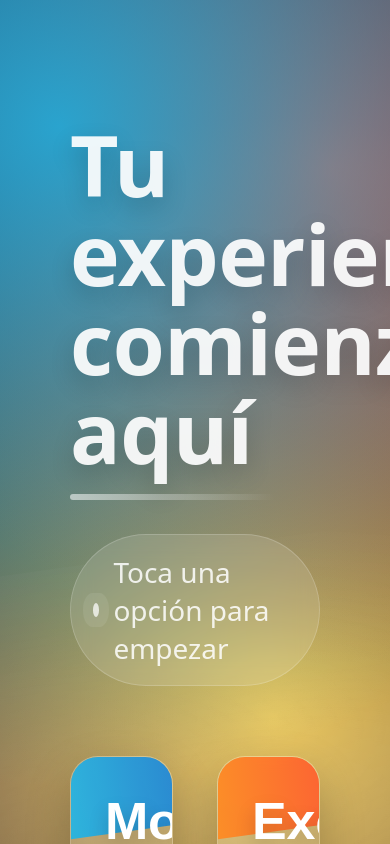
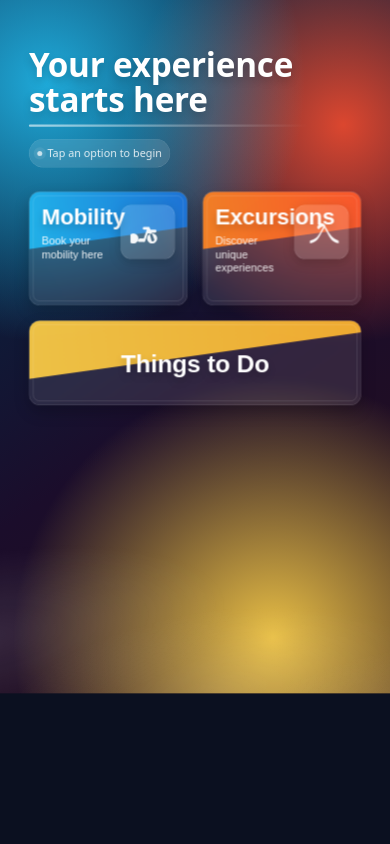
Before and after one commit to Digitalroca/totem-kiosk, a plain HTML site: page index.html in a window 390 px wide. Drawn offline with Linux system fonts and the light colour scheme.

Commit message:
Update index.html

```diff
--- a/index.html
+++ b/index.html
@@ -1,97 +1,98 @@
 <!doctype html>
-<html lang="es">
+<html lang="en">
 <head>
   <meta charset="utf-8" />
   <meta name="viewport" content="width=device-width,initial-scale=1,viewport-fit=cover" />
-  <title>Totem Kiosk</title>
+  <title>Kiosk Menu</title>
   <style>
     :root{
-      /* Ajustes rápidos */
-      --w: 1080;
-      --h: 1920;
+      --W: 1080;
+      --H: 1920;
 
-      --radius: 28px;
+      --white: #fff;
+      --glass: rgba(255,255,255,.10);
+      --glass2: rgba(255,255,255,.14);
+      --stroke: rgba(255,255,255,.22);
+
       --shadow: 0 18px 45px rgba(0,0,0,.22);
       --shadowSoft: 0 10px 28px rgba(0,0,0,.18);
 
-      --white: rgba(255,255,255,.92);
-      --glass: rgba(255,255,255,.14);
-      --glass2: rgba(255,255,255,.10);
+      --blue1:#22c1f3; --blue2:#1a66d9;
+      --orange1:#ff8a1f; --orange2:#ff4f2e;
+      --yellow1:#ffd34a; --yellow2:#ffb02b;
 
-      --btnBlue1: #1fb7e8;
-      --btnBlue2: #1678d8;
+      --radius: 34px;
+      --btnRadius: 30px;
 
-      --btnOrange1: #ff8a1f;
-      --btnOrange2: #ff4f2e;
-
-      --btnYellow1: #ffd34a;
-      --btnYellow2: #ffae2a;
-
-      --text: #0b1020;
-      --muted: rgba(255,255,255,.85);
+      --textSoft: rgba(255,255,255,.86);
     }
 
-    *{ box-sizing:border-box; }
-    html,body{ height:100%; margin:0; font-family: system-ui, -apple-system, Segoe UI, Roboto, Arial, sans-serif; }
+    *{box-sizing:border-box}
+    html,body{height:100%;margin:0}
     body{
       background:#0b1020;
-      overflow:hidden; /* evita scroll en tótem */
+      overflow:hidden; /* no scroll on kiosks */
       user-select:none;
+      -webkit-user-select:none;
       touch-action:manipulation;
+      font-family: system-ui, -apple-system, Segoe UI, Roboto, Arial, sans-serif;
     }
 
-    /* Contenedor 9:16 centrado (se adapta a cualquier pantalla manteniendo proporción) */
-    .stage{
-      height:100vh;
-      width: calc(100vh * (9/16));
-      max-width:100vw;
-      margin:0 auto;
+    /* Fixed 9:16 canvas scaled to screen (Kiosk-safe) */
+    .viewport{
+      width:100vw;height:100vh;
+      display:grid;place-items:center;
+      background:#0b1020;
+    }
+    .canvas{
+      width: calc(var(--W) * 1px);
+      height: calc(var(--H) * 1px);
+      transform-origin: top left;
+      border-radius: 0;
       position:relative;
       overflow:hidden;
-      border-radius: 0;
-      background: radial-gradient(1200px 1200px at 15% 15%, rgba(31,183,232,.85), transparent 55%),
-                  radial-gradient(900px 900px at 85% 20%, rgba(255,79,46,.85), transparent 55%),
-                  radial-gradient(1000px 1000px at 70% 85%, rgba(255,211,74,.9), transparent 60%),
+
+      background:
+        radial-gradient(1300px 1300px at 12% 12%, rgba(34,193,243,.85), transparent 55%),
+        radial-gradient(1100px 1100px at 88% 18%, rgba(255,79,46,.85), transparent 55%),
+        radial-gradient(1200px 1200px at 70% 92%, rgba(255,211,74,.90), transparent 60%),
         linear-gradient(145deg, #0d2a4a 0%, #0a1f3c 25%, #1b0d2b 55%, #260d18 100%);
     }
 
-    /* Ondas decorativas tipo “landing” */
     .wave{
-      position:absolute; inset:auto -20% -25% -20%;
-      height:60%;
+      position:absolute; inset:auto -20% -28% -20%;
+      height:62%;
       transform:skewY(-8deg);
-      filter: blur(0.2px);
+      background:
+        radial-gradient(1200px 420px at 10% 35%, rgba(255,255,255,.12), transparent 60%),
+        radial-gradient(1000px 380px at 55% 55%, rgba(255,255,255,.10), transparent 60%),
+        radial-gradient(900px 340px at 92% 68%, rgba(255,255,255,.08), transparent 60%);
       opacity:.95;
-      background:
-        radial-gradient(1200px 400px at 15% 40%, rgba(255,255,255,.12), transparent 60%),
-        radial-gradient(1000px 380px at 55% 55%, rgba(255,255,255,.10), transparent 60%),
-        radial-gradient(900px 340px at 90% 65%, rgba(255,255,255,.08), transparent 60%);
+      pointer-events:none;
     }
 
+    /* Header */
     .header{
       position:relative;
-      padding: 120px 70px 40px;
+      padding: 130px 80px 40px;
       color: var(--white);
-      text-align:left;
     }
-
     .title{
-      font-size: 84px;
-      line-height: 1.06;
-      letter-spacing: -0.5px;
-      margin:0 0 18px;
+      margin:0;
+      font-weight: 850;
+      font-size: 92px;
+      line-height: 1.05;
+      letter-spacing: -0.6px;
       text-shadow: 0 10px 25px rgba(0,0,0,.18);
-      font-weight: 800;
     }
-
-    .subtitleLine{
+    .rule{
+      margin-top: 22px;
       height: 6px;
-      width: 82%;
+      width: 84%;
       border-radius: 10px;
-      background: linear-gradient(90deg, rgba(255,255,255,.7), rgba(255,255,255,.0));
-      opacity:.8;
+      background: linear-gradient(90deg, rgba(255,255,255,.7), rgba(255,255,255,0));
+      opacity:.85;
     }
-
     .hint{
       margin-top: 34px;
       display:inline-flex;
@@ -101,8 +102,8 @@
       border-radius: 999px;
       background: rgba(255,255,255,.12);
       border: 1px solid rgba(255,255,255,.18);
-      color: var(--muted);
-      font-size: 28px;
+      color: var(--textSoft);
+      font-size: 30px;
       backdrop-filter: blur(10px);
       -webkit-backdrop-filter: blur(10px);
     }
@@ -112,119 +113,133 @@
       box-shadow: 0 0 0 10px rgba(255,255,255,.08);
     }
 
+    /* Menu layout */
     .menu{
       position:relative;
-      padding: 30px 70px 0;
+      padding: 26px 80px 0;
       display:flex;
       flex-direction:column;
-      gap: 44px;
+      gap: 42px;
     }
+    .row{display:flex; gap:42px;}
 
-    .row{
-      display:flex;
-      gap: 44px;
-    }
-
+    /* Buttons – built like the reference: big, glossy, with pictogram */
     .btn{
       flex:1;
-      border: 0;
-      border-radius: var(--radius);
-      padding: 34px 34px;
-      color: white;
+      border:0;
+      border-radius: var(--btnRadius);
+      min-height: 315px;
+      padding: 34px 34px 30px;
+      color:#fff;
       text-align:left;
-      box-shadow: var(--shadow);
       position:relative;
       overflow:hidden;
       cursor:pointer;
-      min-height: 300px;
-      background: var(--glass);
+
+      background: rgba(255,255,255,.10);
       border: 1px solid rgba(255,255,255,.18);
       backdrop-filter: blur(10px);
       -webkit-backdrop-filter: blur(10px);
+      box-shadow: var(--shadow);
       transition: transform .08s ease, filter .08s ease;
     }
-    .btn:active{ transform: scale(.985); filter: brightness(1.02); }
+    .btn:active{ transform: scale(.987); filter: brightness(1.03); }
 
+    /* Color slab on top, like the sample */
     .btn::before{
       content:"";
-      position:absolute; inset:-60% -20% auto -20%;
-      height: 85%;
+      position:absolute;
+      left:-18%; top:-55%;
+      width: 140%;
+      height: 95%;
       transform: rotate(-8deg);
-      opacity:.9;
+      opacity:.92;
     }
-    .btn.blue::before{ background: linear-gradient(90deg, var(--btnBlue1), var(--btnBlue2)); }
-    .btn.orange::before{ background: linear-gradient(90deg, var(--btnOrange1), var(--btnOrange2)); }
-    .btn.yellow::before{ background: linear-gradient(90deg, var(--btnYellow1), var(--btnYellow2)); }
+    .blue::before{ background: linear-gradient(90deg, var(--blue1), var(--blue2)); }
+    .orange::before{ background: linear-gradient(90deg, var(--orange1), var(--orange2)); }
+    .yellow::before{ background: linear-gradient(90deg, var(--yellow1), var(--yellow2)); }
 
-    .btnContent{
-      position:relative;
-      display:flex;
-      height:100%;
-      flex-direction:column;
-      justify-content:space-between;
-      gap: 18px;
+    /* Inner border highlight */
+    .btn::after{
+      content:"";
+      position:absolute; inset:10px;
+      border-radius: calc(var(--btnRadius) - 12px);
+      border: 2px solid rgba(255,255,255,.16);
+      pointer-events:none;
     }
 
     .btnTop{
+      position:relative;
       display:flex;
-      align-items:center;
+      align-items:flex-start;
       justify-content:space-between;
-      gap: 24px;
+      gap: 18px;
+      height:100%;
     }
-
-    .btnLabel{
-      font-size: 52px;
-      font-weight: 800;
-      letter-spacing: -0.2px;
-      margin: 0;
+    .btnText{
+      display:flex;
+      flex-direction:column;
+      gap: 14px;
+      min-width:0; /* allow wrapping */
+      padding-top: 4px;
+    }
+    .btnTitle{
+      margin:0;
+      font-weight: 900;
+      font-size: 62px;
+      line-height: 1.03;
+      letter-spacing: -0.4px;
       text-shadow: 0 10px 20px rgba(0,0,0,.18);
+      word-break: keep-all;
     }
-
     .btnSub{
       margin:0;
       font-size: 30px;
+      line-height: 1.25;
       opacity:.92;
-      max-width: 90%;
-      line-height: 1.25;
+      max-width: 420px; /* prevents overflow */
     }
 
-    .icon{
-      width: 120px;
-      height: 120px;
-      border-radius: 26px;
-      background: rgba(255,255,255,.16);
+    .iconBox{
+      width: 150px;
+      height: 150px;
+      border-radius: 30px;
+      background: rgba(255,255,255,.15);
       border: 1px solid rgba(255,255,255,.22);
+      box-shadow: var(--shadowSoft);
       display:grid;
       place-items:center;
-      box-shadow: var(--shadowSoft);
       flex: 0 0 auto;
+      margin-top: 2px;
     }
-    .icon svg{ width:78px; height:78px; fill: rgba(255,255,255,.95); }
+    .iconBox svg{
+      width: 96px;
+      height: 96px;
+      fill: rgba(255,255,255,.95);
+    }
 
-    /* Botón inferior grande */
+    /* Wide bottom button */
     .btnWide{
-      width:100%;
-      min-height: 220px;
+      min-height: 235px;
       text-align:center;
-      padding: 26px 34px;
+      padding: 30px 34px;
     }
-    .btnWide .btnLabel{ text-align:center; }
+    .btnWide .btnTop{ justify-content:center; align-items:center; }
+    .btnWide .iconBox{ display:none; }
+    .btnWide .btnTitle{ font-size: 68px; }
     .btnWide .btnSub{ display:none; }
-    .btnWide .btnTop{ justify-content:center; }
-    .btnWide .icon{ display:none; }
 
-    /* “Pantallas” internas (single-page) */
+    /* Screens */
     .screen{
-      position:absolute;
-      inset:0;
-      padding: 90px 70px 70px;
+      position:absolute; inset:0;
+      padding: 95px 80px 80px;
       display:none;
       color: var(--white);
       background:
-        radial-gradient(1200px 900px at 20% 10%, rgba(31,183,232,.35), transparent 60%),
-        radial-gradient(900px 900px at 85% 30%, rgba(255,79,46,.25), transparent 62%),
-        radial-gradient(1100px 900px at 70% 95%, rgba(255,211,74,.22), transparent 60%),
-        rgba(0,0,0,.20);
+        radial-gradient(1200px 900px at 20% 10%, rgba(34,193,243,.28), transparent 62%),
+        radial-gradient(900px 900px at 85% 30%, rgba(255,79,46,.20), transparent 66%),
+        radial-gradient(1100px 900px at 70% 95%, rgba(255,211,74,.18), transparent 64%),
+        rgba(0,0,0,.22);
       backdrop-filter: blur(6px);
       -webkit-backdrop-filter: blur(6px);
     }
@@ -234,14 +249,14 @@
       display:flex;
       align-items:center;
       justify-content:space-between;
-      gap: 20px;
+      gap: 18px;
       margin-bottom: 34px;
     }
     .screenTitle{
-      font-size: 66px;
       margin:0;
-      font-weight: 850;
-      letter-spacing: -0.3px;
+      font-weight: 900;
+      font-size: 72px;
+      letter-spacing: -0.4px;
     }
     .back{
       border:0;
@@ -251,7 +266,7 @@
       background: rgba(255,255,255,.12);
       border: 1px solid rgba(255,255,255,.18);
       box-shadow: var(--shadowSoft);
-      font-size: 28px;
+      font-size: 30px;
       cursor:pointer;
     }
     .card{
@@ -262,140 +277,145 @@
       box-shadow: var(--shadow);
     }
     .card p{
-      margin: 0 0 18px;
+      margin: 0 0 16px;
       font-size: 34px;
       line-height: 1.35;
-      opacity:.95;
+      opacity:.96;
     }
     .list{
-      margin: 18px 0 0;
+      margin: 12px 0 0;
       padding-left: 26px;
       font-size: 32px;
-      line-height: 1.4;
-      opacity:.95;
-    }
-
-    /* Ajuste si el dispositivo es muy estrecho */
-    @media (max-aspect-ratio: 9/16){
-      .stage{ width:100vw; }
+      line-height: 1.45;
+      opacity:.96;
     }
   </style>
 </head>
 
 <body>
-  <div class="stage" id="stage">
+  <div class="viewport">
+    <div class="canvas" id="canvas">
       <div class="wave"></div>
 
       <!-- HOME -->
       <div id="home">
-      <div class="header">
-        <h1 class="title">Tu experiencia<br/>comienza aquí</h1>
-        <div class="subtitleLine"></div>
-
+        <header class="header">
+          <h1 class="title">Your experience<br>starts here</h1>
+          <div class="rule"></div>
           <div class="hint" id="hint">
             <span class="dot"></span>
-          Toca una opción para empezar
+            Tap an option to begin
           </div>
+        </header>
+
+        <main class="menu" aria-label="Kiosk menu">
+          <div class="row">
+            <button class="btn blue" data-target="screen-mobility" aria-label="Mobility">
+              <div class="btnTop">
+                <div class="btnText">
+                  <p class="btnTitle">Mobility</p>
+                  <p class="btnSub">Book your mobility here</p>
                 </div>
-
-      <div class="menu">
-        <div class="row">
-          <button class="btn blue" data-target="screen-movilidad" aria-label="Movilidad">
-            <div class="btnContent">
-              <div class="btnTop">
-                <div>
-                  <p class="btnLabel">Movilidad</p>
-                  <p class="btnSub">Reserva tu servicio aquí</p>
-                </div>
-                <div class="icon" aria-hidden="true">
-                  <!-- bici -->
+                <div class="iconBox" aria-hidden="true">
+                  <!-- bicycle -->
                   <svg viewBox="0 0 24 24">
                     <path d="M5.5 16.5a3.5 3.5 0 1 0 0 .01V16.5Zm13 0a3.5 3.5 0 1 0 0 .01V16.5ZM6 16.5h3.2l2.1-6H9.5a1 1 0 0 1 0-2H13l.9 2h3.1a1 1 0 0 1 0 2h-2.3l1.7 4.6a1 1 0 0 1-.6 1.3 1 1 0 0 1-1.3-.6L13.2 13H12l-2 5.7A1 1 0 0 1 9 19H6a1 1 0 0 1 0-2Z"/>
                   </svg>
                 </div>
               </div>
-            </div>
             </button>
 
-          <button class="btn orange" data-target="screen-excursiones" aria-label="Excursiones">
-            <div class="btnContent">
+            <button class="btn orange" data-target="screen-excursions" aria-label="Excursions">
               <div class="btnTop">
-                <div>
-                  <p class="btnLabel">Excursiones</p>
-                  <p class="btnSub">Descubre experiencias únicas</p>
+                <div class="btnText">
+                  <p class="btnTitle">Excursions</p>
+                  <p class="btnSub">Discover unique experiences</p>
                 </div>
-                <div class="icon" aria-hidden="true">
-                  <!-- montaña/ola -->
+                <div class="iconBox" aria-hidden="true">
+                  <!-- palm + mountain + sail -->
                   <svg viewBox="0 0 24 24">
-                    <path d="M3 17c4-1 6-5 9-9 3 4 5 8 9 9v2c-4-1-6-5-9-9-3 4-5 8-9 9v-2Zm2.5-8.5a1 1 0 0 1 .7-1.2l3-1a1 1 0 1 1 .6 1.9l-3 1a1 1 0 0 1-1.3-.7Z"/>
+                    <path d="M4 18c6-1 7-6 10-11 3 5 4 9 10 11v2c-6-1-7-6-10-11-3 5-4 10-10 11v-2Zm5-9c.3-1.5 1.5-3 3-3 1.2 0 2.3.8 2.8 2-.7-.1-1.7.1-2.7.6-.9.5-1.7 1.2-2.1 1.9Z"/>
                   </svg>
-                </div>
                 </div>
               </div>
             </button>
           </div>
 
-        <button class="btn yellow btnWide" data-target="screen-actividades" aria-label="Qué hacer">
-          <div class="btnContent">
+          <button class="btn yellow btnWide" data-target="screen-things" aria-label="Things to Do">
             <div class="btnTop">
-              <p class="btnLabel">Cosas para hacer</p>
+              <div class="btnText" style="align-items:center;">
+                <p class="btnTitle">Things to Do</p>
               </div>
             </div>
           </button>
-      </div>
+        </main>
       </div>
 
-    <!-- Screens internas -->
-    <section class="screen" id="screen-movilidad">
+      <!-- Screens -->
+      <section class="screen" id="screen-mobility">
         <div class="screenHeader">
-        <h2 class="screenTitle">Movilidad</h2>
-        <button class="back" data-back>← Volver</button>
+          <h2 class="screenTitle">Mobility</h2>
+          <button class="back" data-back>← Back</button>
         </div>
         <div class="card">
-        <p><strong>Ejemplo de contenido:</strong> aquí puedes mostrar servicios, precios orientativos, QR, o un botón para “Reservar”.</p>
+          <p><strong>Example content:</strong> add services, prices, QR codes or a “Book now” button.</p>
           <ul class="list">
-          <li>Opción 1: Bicis</li>
-          <li>Opción 2: Scooter</li>
-          <li>Opción 3: Transporte privado</li>
+            <li>Bikes</li>
+            <li>Scooters</li>
+            <li>Private transport</li>
           </ul>
         </div>
       </section>
 
-    <section class="screen" id="screen-excursiones">
+      <section class="screen" id="screen-excursions">
         <div class="screenHeader">
-        <h2 class="screenTitle">Excursiones</h2>
-        <button class="back" data-back>← Volver</button>
+          <h2 class="screenTitle">Excursions</h2>
+          <button class="back" data-back>← Back</button>
         </div>
         <div class="card">
-        <p>Contenido editable por ti: packs, imágenes, y llamadas a la acción.</p>
+          <p>Replace this with the client’s real offers, images and calls to action.</p>
           <ul class="list">
-          <li>Ruta panorámica</li>
-          <li>Experiencia gastronómica</li>
-          <li>Excursión en barco</li>
+            <li>Panoramic route</li>
+            <li>Gastronomy experience</li>
+            <li>Boat trip</li>
           </ul>
         </div>
       </section>
 
-    <section class="screen" id="screen-actividades">
+      <section class="screen" id="screen-things">
         <div class="screenHeader">
-        <h2 class="screenTitle">Cosas para hacer</h2>
-        <button class="back" data-back>← Volver</button>
+          <h2 class="screenTitle">Things to Do</h2>
+          <button class="back" data-back>← Back</button>
         </div>
         <div class="card">
-        <p>Este bloque es ideal para agenda, recomendaciones, mapa, etc.</p>
+          <p>Ideal for today’s events, recommendations, maps and practical information.</p>
           <ul class="list">
-          <li>Eventos hoy</li>
-          <li>Lugares recomendados</li>
-          <li>Información práctica</li>
+            <li>Today’s events</li>
+            <li>Recommended places</li>
+            <li>Useful info</li>
           </ul>
         </div>
       </section>
 
     </div>
+  </div>
 
   <script>
-    // ===== Configuración =====
-    const IDLE_SECONDS = 60; // cambia a 30/60/90 según el proyecto
+    // ===== Kiosk scaling (keeps 1080x1920 perfectly) =====
+    const W = 1080, H = 1920;
+    const canvas = document.getElementById('canvas');
+
+    function scaleCanvas(){
+      const vw = window.innerWidth;
+      const vh = window.innerHeight;
+      const scale = Math.min(vw / W, vh / H);
+      canvas.style.transform = `scale(${scale})`;
+    }
+    window.addEventListener('resize', scaleCanvas);
+    scaleCanvas();
+
+    // ===== Navigation + idle timeout =====
+    const IDLE_SECONDS = 60; // change to 30/60/90
     const home = document.getElementById('home');
     const screens = Array.from(document.querySelectorAll('.screen'));
     let idleTimer = null;
@@ -404,7 +424,6 @@
       screens.forEach(s => s.classList.remove('active'));
       home.style.display = 'block';
     }
-
     function showScreen(id){
       const el = document.getElementById(id);
       if(!el) return;
@@ -412,39 +431,33 @@
       screens.forEach(s => s.classList.remove('active'));
       el.classList.add('active');
     }
-
     function resetIdle(){
       if(idleTimer) clearTimeout(idleTimer);
-      idleTimer = setTimeout(() => {
-        showHome();
-      }, IDLE_SECONDS * 1000);
+      idleTimer = setTimeout(showHome, IDLE_SECONDS * 1000);
     }
 
-    // Click en botones del HOME
-    document.querySelectorAll('[data-target]').forEach(btn => {
-      btn.addEventListener('click', () => {
-        const target = btn.getAttribute('data-target');
-        showScreen(target);
+    document.querySelectorAll('[data-target]').forEach(btn=>{
+      btn.addEventListener('click', ()=>{
+        showScreen(btn.getAttribute('data-target'));
         resetIdle();
       });
     });
-
-    // Botón volver
-    document.querySelectorAll('[data-back]').forEach(btn => {
-      btn.addEventListener('click', () => {
+    document.querySelectorAll('[data-back]').forEach(btn=>{
+      btn.addEventListener('click', ()=>{
         showHome();
         resetIdle();
       });
     });
 
-    // Cualquier interacción resetea el timeout
-    ['click','touchstart','mousemove','keydown'].forEach(evt => {
+    ['click','touchstart','mousemove','keydown'].forEach(evt=>{
       window.addEventListener(evt, resetIdle, {passive:true});
     });
 
-    // Arranque
     showHome();
     resetIdle();
+
+    // Optional: prevent accidental text selection / context menu
+    window.addEventListener('contextmenu', e => e.preventDefault());
   </script>
 </body>
 </html>
```
Lines whose indentation alone changed are shown as unchanged.
